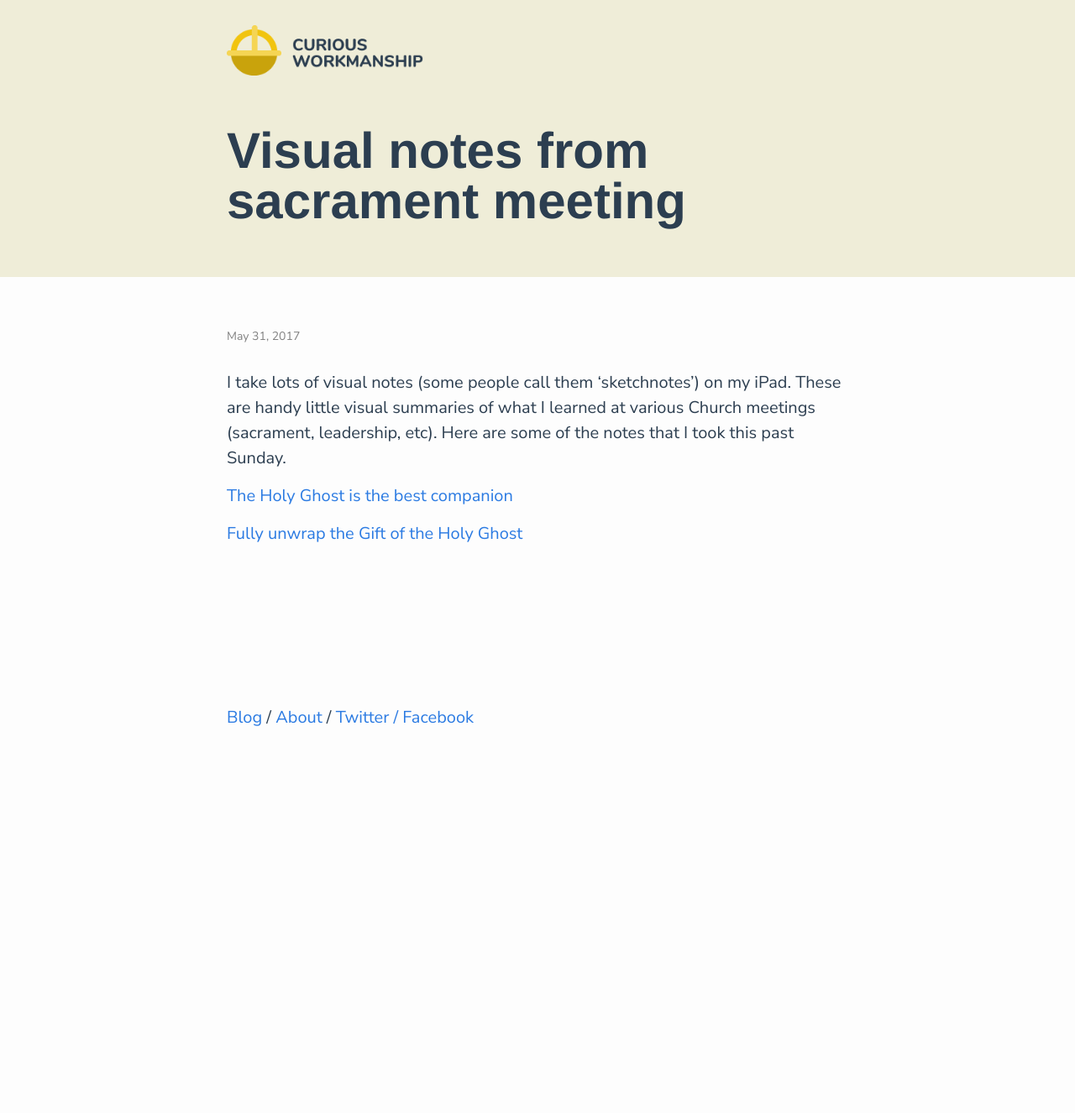
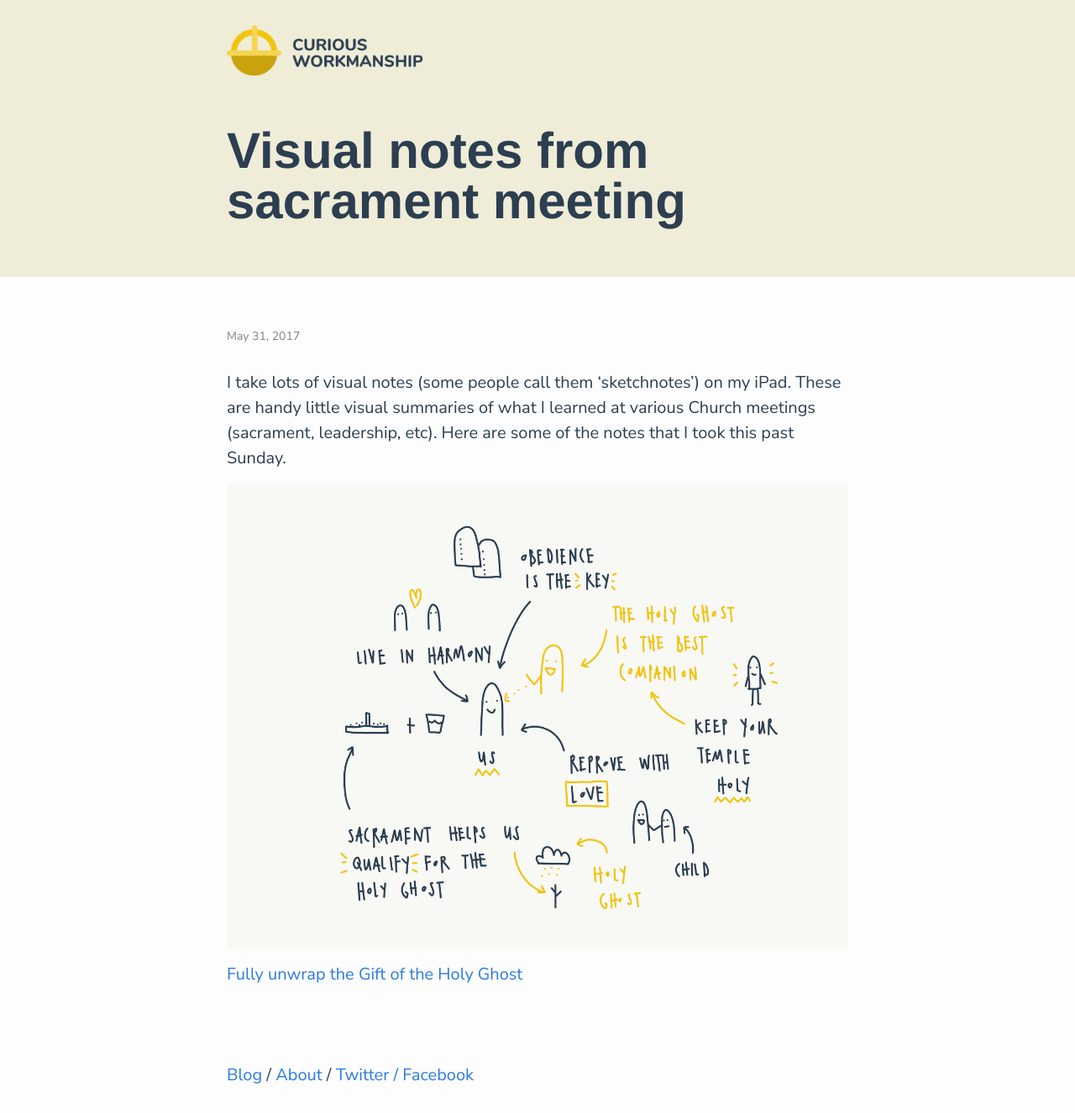
Before and after one commit to blairrorani/curious-workmanship, a Jekyll site: the page built from _posts/2017-05-31-visual-notes-sacrament-29-may.markdown, in a window 1280 px wide. Shown: the whole page at 84% size. Built offline with Jekyll 4.4.1, drawn with Linux system fonts in a browser that asks for light colours; our own code applies the rules of GitHub Pages for plain Markdown files; before the commit the page ends 900 px from its top, so only the background shows below that.

Commit message:
Updated Visual Notes Sacrament 29 May

```diff
--- a/_posts/2017-05-31-visual-notes-sacrament-29-may.markdown
+++ b/_posts/2017-05-31-visual-notes-sacrament-29-may.markdown
@@ -10,6 +10,6 @@ tags:
 
 I take lots of visual notes (some people call them 'sketchnotes') on my iPad. These are handy little visual summaries of what I learned at various Church meetings (sacrament, leadership, etc). Here are some of the notes that I took this past Sunday.
 
-[The Holy Ghost is the best companion](/uploads/IMG_1109.PNG)
+![The Holy Ghost is the best companion](/uploads/IMG_1109.PNG)
 
 [Fully unwrap the Gift of the Holy Ghost](/uploads/IMG_1108.PNG)
```
